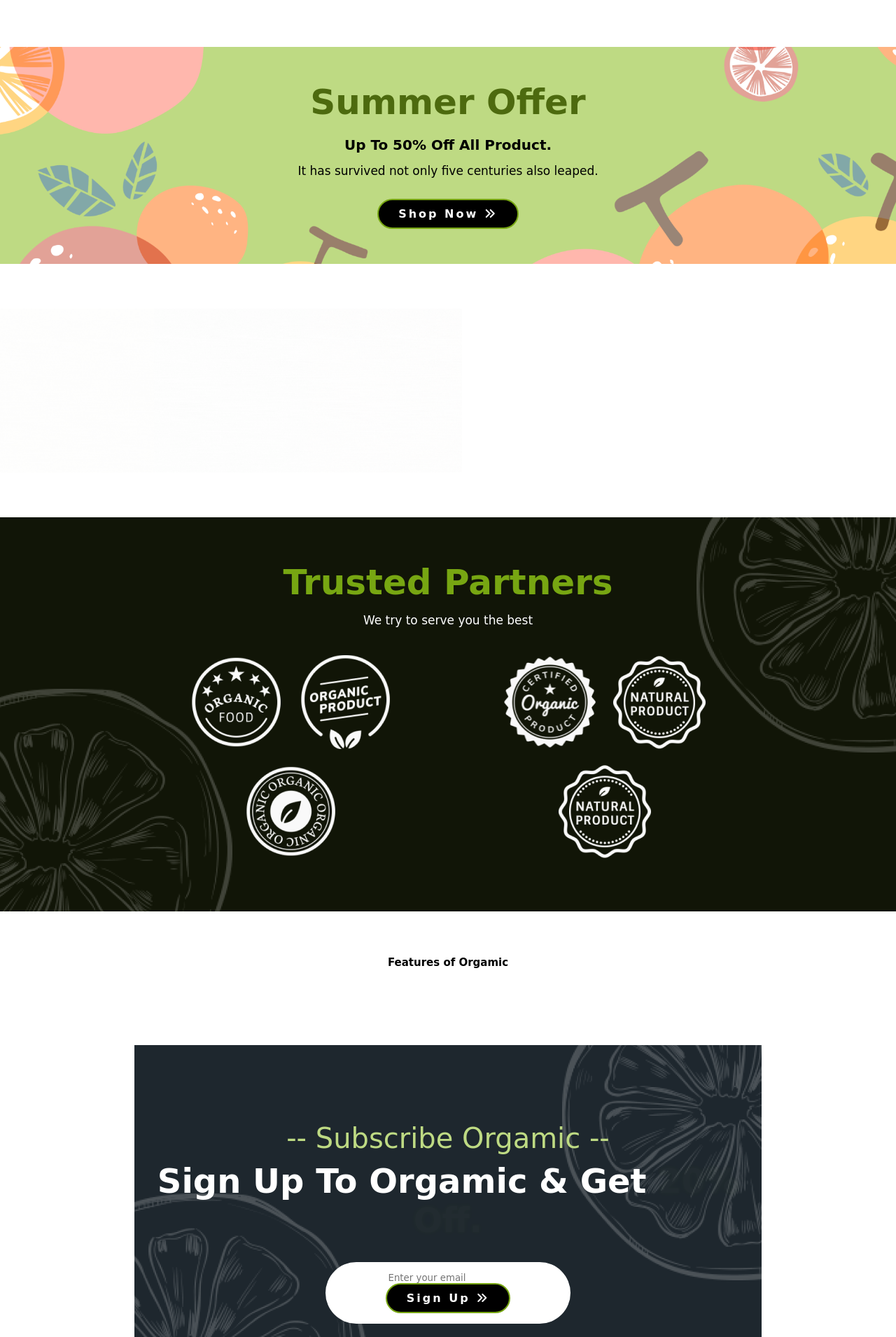
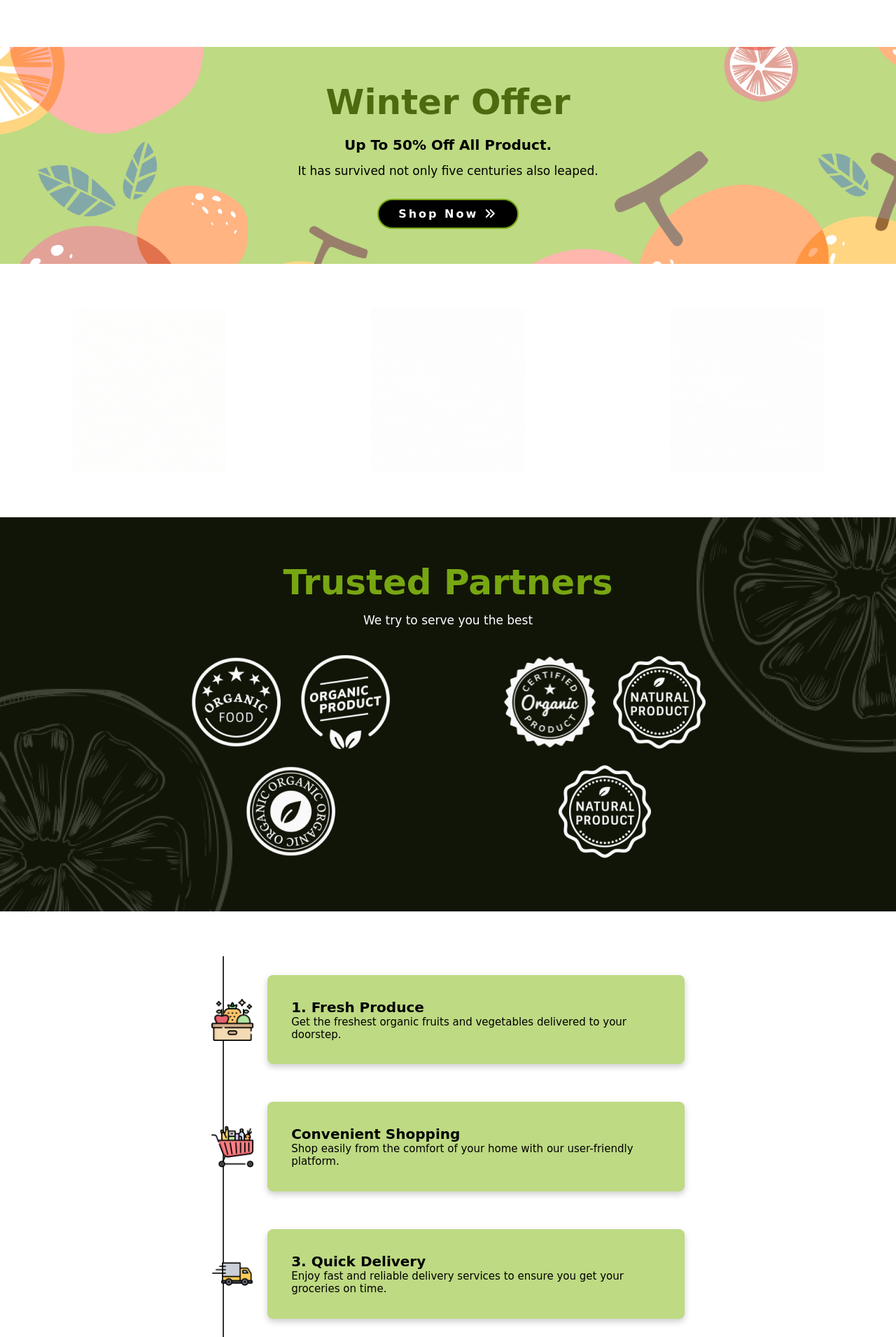
Before and after one commit to HumairaIrin/orgamic-grocery_shop, a Django app: template groceryapp/templates/home.html in a window 1280 px wide; the page is wider, and only the part inside the window is pictured. Shown: the part 1133-3043 px from the top of that part at 70% size. Run offline with Django 3.2, Linux system fonts and the light colour scheme; the template is opened without the code that fills it, so the values that code supplies are empty.

Commit message:
Features added and some changes in other files

```diff
--- a/OnlineGroceryShop/urls.py
+++ b/OnlineGroceryShop/urls.py
@@ -18,12 +18,13 @@ Including another URLconf
 
 from django.contrib import admin
 from django.urls import path
-from groceryapp.views import main, home, about, login
+from groceryapp.views import main, home, products, about, login
 
 urlpatterns = [
     path('admin/', admin.site.urls),
     path('index/', main, name="main"),
     path('home/', home, name="home"),
+    path('products/', products, name="products"),
     path('about/', about, name="about"),
     path('login/', login, name="login"),
 ]
--- a/groceryapp/static/script.js
+++ b/groceryapp/static/script.js
@@ -1,15 +1,35 @@
-// document.addEventListener("scroll", () => {
-//     const images = document.querySelectorAll(".blur-image");
-//     const windowHeight = window.innerHeight;
 
-//     images.forEach((image) => {
-//         const imagePosition = image.getBoundingClientRect().top;
+// NAVBAR======================
 
-//         if (imagePosition < windowHeight) {
-//             image.classList.add("show");
-//         }
-//     });
-// });
+
+document.addEventListener('DOMContentLoaded', function() {
+  const navLinks = document.querySelectorAll('.nav-link');
+
+  // Get the current path
+  const currentPath = window.location.pathname;
+
+  navLinks.forEach(link => {
+      // If the link's href matches the current path, set it as active
+      if (link.getAttribute('href') === currentPath) {
+          link.classList.add('active');
+      } else {
+          link.classList.remove('active');
+      }
+
+      // Add click event listener
+      link.addEventListener('click', function() {
+          // Remove the active class from all links
+          navLinks.forEach(nav => nav.classList.remove('active'));
+          // Add the active class to the clicked link
+          this.classList.add('active');
+      });
+  });
+});
+
+
+
+
+
 
 
 document.addEventListener("scroll", () => {
@@ -39,6 +59,38 @@ document.addEventListener("scroll", () => {
 });
 
 
+
+
+
+
+document.addEventListener('DOMContentLoaded', function () {
+  const items = document.querySelectorAll('.item');
+
+  // Create an intersection observer to trigger animations
+  const observer = new IntersectionObserver(entries => {
+      entries.forEach(entry => {
+          if (entry.isIntersecting) {
+              // Add the "show" class when the item is in view
+              entry.target.classList.add('show-feature');
+              observer.unobserve(entry.target); // Stop observing once shown
+          }
+      });
+  });
+
+  // Observe each item
+  items.forEach(item => {
+      observer.observe(item);
+  });
+});
+
+
+
+
+
+
+
+
+
 document.addEventListener('DOMContentLoaded', () => {
   const sign_in_btn = document.querySelector("#sign-in-btn");
   const sign_up_btn = document.querySelector("#sign-up-btn");
--- a/groceryapp/static/style.css
+++ b/groceryapp/static/style.css
@@ -333,38 +342,89 @@ span{
 }
 
 
-.features {
-    text-align: center;
-    margin: 40px 0;
+
+
+
+  /*-----------------------------------*\
+  #FEATURES
+\*-----------------------------------*/
+
+
+
+
+.feature-container {
+  position: relative;
+  display: flex;
+  flex-direction: row;
+  align-items: center;
+  justify-content: center;
 }
 
-.feature-container {
-    display: flex;
-    justify-content: center;
-    align-items: center;
-    margin-top: 20px;
+.feature-cards {
+  display: flex;
+  flex-direction: column;
+  justify-content: space-between;
+  /* padding-left: 30px; Adjust left padding to prevent overlap with the line */
 }
 
-.feature-item {
-    opacity: 0; /* Start invisible */
-    transform: translateX(100px); /* Start off to the right */
-    transition: transform 0.5s ease, opacity 0.5s ease;
-    margin: 0 20px;
+.vertical-line {
+  position: absolute;
+  right: 75%;
+  height: 100%;
+  width: 2px;
+  background-color: #333;
 }
 
-.feature-item.show {
-    opacity: 1; /* Fade in */
-    transform: translateX(0); /* Move to original position */
+.item {
+  display: flex;
+  align-items: center;
+  margin-block: 4%;
+  /* margin-left: 60px; Space between the line and cards */
+  opacity: 0; /* Start hidden for animation */
+  transform: translateX(50px); /* Start from the right */
+  transition: opacity 0.5s ease-in-out, transform 0.5s ease-in-out;
 }
 
-@keyframes blurToRegular {
-    0% {
-        filter: blur(10px); /* Initial blur */
-    }
-    100% {
-        filter: blur(0); /* Final state without blur */
-    }
+.feature-img {
+  width: 60px;
+  height: 60px;
+  margin-right: 3%;
 }
+
+.feature-card {
+  background-color: #beda83;
+  padding: 5%;
+  border-radius: 8px;
+  box-shadow: 0 4px 10px rgba(0, 0, 0, 0.2);
+}
+
+.feature-heading {
+  font-size: 2rem;
+}
+
+.feature-details {
+  font-size: 1.5rem;
+}
+
+/* Animation trigger class */
+.show-feature {
+  opacity: 1;
+  transform: translateX(0);
+}
+
+/* Animation delay for each item */
+.item:nth-child(1) {
+  transition-delay: 0.2s;
+}
+
+.item:nth-child(2) {
+  transition-delay: 0.4s;
+}
+
+.item:nth-child(3) {
+  transition-delay: 0.6s;
+}
+
 
 
 
@@ -413,6 +473,7 @@ span{
     margin-block: 2.5%;
     background-color: white;
     display: flex;
+    flex-direction: row;
     justify-content: center;
     padding: 15px 25px;
     border-radius: 50px;
--- a/groceryapp/templates/about.html
+++ b/groceryapp/templates/about.html
@@ -1,4 +1,6 @@
 {% extends 'main.html' %}
 {% block body %}
-    <h1>This is now the about page</h1>
+    <div style="margin-top: 6%">
+        <h1>This is about page</h1>
+    </div>
 {% endblock %}
--- a/groceryapp/templates/footer.html
+++ b/groceryapp/templates/footer.html
@@ -2,7 +2,7 @@
 {% block body %}
 <section style="background-color: #f8f9fa; padding: 20px; text-align: center; font-family: Arial, sans-serif;">
     <div>
-        <h2>Online Grocery Shop</h2>
+        <h2>Origamic</h2>
         <p>&copy; 2024 Online Grocery Shop. All rights reserved.</p>
     </div>
     <div>
--- a/groceryapp/templates/home.html
+++ b/groceryapp/templates/home.html
@@ -13,9 +13,6 @@
 
 
 <div class="home" style="padding:0 9% 0; height: 85vh; margin-top: 6%">
-    {% comment %} <div class="home-img">
-        <img src="{% static 'landing.png' %}" alt="">
-    </div> {% endcomment %}
     <div class="home-content">
         <h1>Welcome to,, <span>ORGAMIC</span></h1>
         <h3 class="typing-text">Here you can find <span></span></h3>
@@ -57,7 +54,7 @@
 <div class="cta">
     <div class="container">
 
-        <h1 style="font-size: 5rem; color: #4d6a0f">Summer Offer</h1>
+        <h1 style="font-size: 5rem; color: #4d6a0f">Winter Offer</h1>
 
       <h2 class="h2 section-title">Up To 50% Off All Product.</h2>
 
@@ -65,7 +62,7 @@
         It has survived not only five centuries also leaped.
       </p>
 
-      <a href="/home/" class="btn">Shop Now <i class="fa-duotone fa-solid fa-angles-right" style="--fa-primary-color: #ffffff; --fa-secondary-color: #b8b8b8;"></i></a>
+      <a href="/products/" class="btn">Shop Now <i class="fa-duotone fa-solid fa-angles-right" style="--fa-primary-color: #ffffff; --fa-secondary-color: #b8b8b8;"></i></a>
 
     </div>
 </div>
@@ -78,15 +75,20 @@
 
 
 
-<div style="display: flex; margin-block: 5%">
+<div class="pop-up" style="display: flex; justify-content: space-around; margin-block: 5%">
     <img src="{% static 'safeShipping.gif' %}" alt="" width="220" height="234">
     <img src="{% static 'freeServices.gif' %}" alt="" width="220" height="234">
     <img src="{% static 'tracking.gif' %}" alt="" width="220" height="234">
 </div>
 
+
+
+
  <!--
         - #PARTNER
  -->
+
+
 
 
 <div class="partners">
@@ -111,7 +113,7 @@
     </div>
 </div>
 
-<div class="features" id="features">
+{% comment %} <div class="features" id="features">
     <h2>Features of Orgamic</h2>
     <div class="feature-container">
         <div class="feature-item">
@@ -127,7 +129,37 @@
             <p>Enjoy fast and reliable delivery services to ensure you get your groceries on time.</p>
         </div>
     </div>
+</div> {% endcomment %}
+
+
+<div class="feature-container">
+    <div class="vertical-line"></div>
+    <div class="feature-cards">
+        <div class="item">
+                <img class="feature-img" src="{% static 'fruit.png' %}" loading="lazy" alt="Fresh fruit">
+            <div class="feature-card">
+                <h3 class="feature-heading">1. Fresh Produce</h3>
+                <p class="feature-details">Get the freshest organic fruits and vegetables delivered to your doorstep.</p>
+            </div>
+        </div>
+        <div class="item">
+                <img class="feature-img" src="{% static 'grocery-cart.png' %}" loading="lazy" alt="Grocery-cart">
+            <div class="feature-card">
+                <h3 class="feature-heading"> Convenient Shopping</h3>
+                <p class="feature-details">Shop easily from the comfort of your home with our user-friendly platform.</p>
+            </div>
+        </div>
+        <div class="item">
+                <img class="feature-img" src="{% static 'delivery.png' %}" loading="lazy" alt="Delivery Truck">
+            <div class="feature-card">
+                <h3 class="feature-heading">3. Quick Delivery</h3>
+                <p class="feature-details">Enjoy fast and reliable delivery services to ensure you get your groceries on time.</p>
+            </div>
+        </div>
+    </div>
 </div>
+
+
 
   <!--
         - #NEWSLETTER
@@ -138,7 +170,7 @@
 
           <div class="newsletter-card">
 
-            <p class="newsletter-subtitle"> -- Subscribe Orgamic --</p>
+            <p class="newsletter-subtitle"> -- Be our Orgamic member--</p>
 
             <h2 class="newsletter-title">Sign Up To Orgamic & Get <span class="neon-text" style="color: #beda83">20% Off.</span></h2>
 
--- a/groceryapp/templates/login.html
+++ b/groceryapp/templates/login.html
@@ -76,11 +76,10 @@
           <p>
             If you don't have an account please create one.
           </p>
-          <button class="btn transparent" id="sign-up-btn">
+          <button class="btn transparent neon-btn" id="sign-up-btn">
             Sign up
           </button>
         </div>
-        {% comment %} <img src="img/log.svg" class="image" alt="" /> {% endcomment %}
         <img src="{% static 'login.png' %}" class="image" alt="nutritions">
       </div>
       <div class="panel right-panel">
@@ -89,11 +88,10 @@
           <p>
             Already have an account? Login by clicking button below
           </p>
-          <button class="btn transparent" id="sign-in-btn">
+          <button class="btn transparent neon-btn" id="sign-in-btn">
             Sign in
           </button>
         </div>
-        {% comment %} <img src="img/register.svg" class="image" alt="" /> {% endcomment %}
         <img src="{% static 'register.png' %}" class="image" alt="nutritions">
       </div>
     </div>
--- a/groceryapp/templates/main.html
+++ b/groceryapp/templates/main.html
@@ -10,17 +10,17 @@
     <title>Grocery Shop</title>
 </head>
 <body>
-        <header style="background-color: white; margin-top: 0px;">
+        <header style="margin-top: 0px;">
             {% comment %} <a href="#" class="logo">Online Grocery Shop</a> {% endcomment %}
             <img class="logo" src="{% static 'orgamic.png' %}" alt=""  style="width: 6vw;">
 
             <nav>
-                <a href="/home/" class="active"> Home</a>
-                <a href="/about/" >About</a>
-                <a href="#" >Cart</a>
-                <a href="#" >Wishlist</a>
-                <a href="/login" >Login</a>
-                <a href="#" >Sign Up</a>
+                <a href="/home/" class="nav-link active"> Home</a>
+                <a href="/products/" class="nav-link">Product</a>
+                {% comment %} <a href="#" class="nav-link">My Order</a> {% endcomment %}
+                <a href="#" class="nav-link">My Cart</a>
+                <a href="/about/" class="nav-link">About</a>
+                <a href="/login/" class="nav-link">Login</a>
             </nav>
         </header>
         {% block body %}
--- a/groceryapp/views.py
+++ b/groceryapp/views.py
@@ -7,6 +7,9 @@ def main(request):
 def home(request):
     return render(request, 'home.html')
 
+def products(request):
+    return render(request, 'products.html')
+
 def about(request):
     return render(request, 'about.html')
 
```
Also changed, not shown: other parts of groceryapp/static/style.css (+132 -12 lines), groceryapp/templates/products.html (added, +129 -0 lines), groceryapp/static/delivery.png (added), groceryapp/static/fruit.png (added), groceryapp/static/grocery-cart.png (added), groceryapp/static/grocery.jpg (deleted), groceryapp/static/homepage.png (deleted), groceryapp/static/log.svg (deleted), groceryapp/static/login.png, groceryapp/static/orgamic.png.
